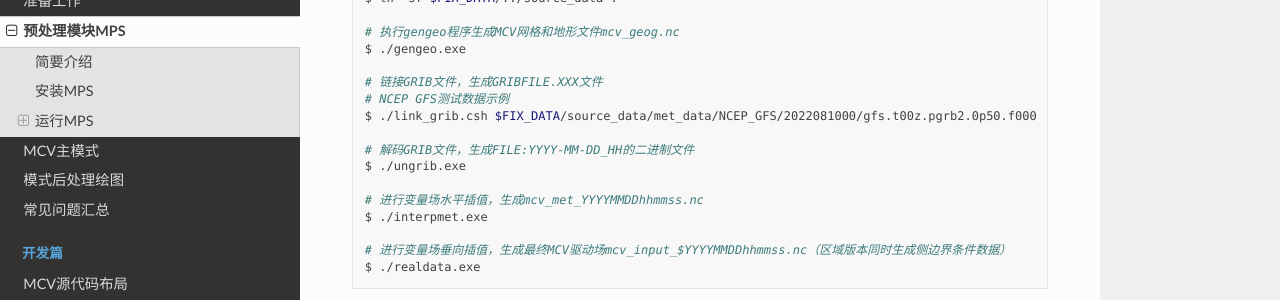
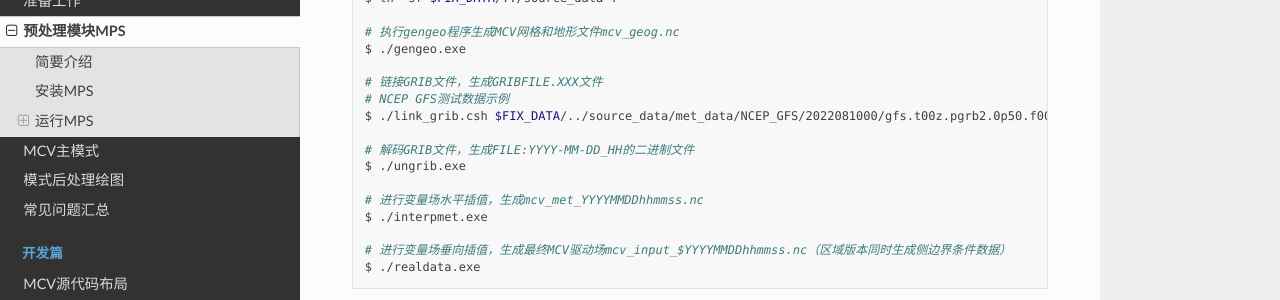
Before and after one commit to qingu/mug, a Sphinx documentation site: the page built from source/run_section/02_mps.md, in a window 1280 px wide and 900 px high, scrolled down 792 px. Shown: the part 151-451 px from the top of the window. Built offline with Sphinx 7.4.7 and the Read the Docs theme 3.1.0, drawn with Linux system fonts in a browser that asks for light colours.

```diff
--- a/source/run_section/02_mps.md
+++ b/source/run_section/02_mps.md
@@ -37,7 +37,7 @@ $ ./gengeo.exe
 
 # 链接GRIB文件，生成GRIBFILE.XXX文件
 # NCEP GFS测试数据示例
-$ ./link_grib.csh $FIX_DATA/source_data/met_data/NCEP_GFS/2022081000/gfs.t00z.pgrb2.0p50.f000
+$ ./link_grib.csh $FIX_DATA/../source_data/met_data/NCEP_GFS/2022081000/gfs.t00z.pgrb2.0p50.f000
 
 # 解码GRIB文件，生成FILE:YYYY-MM-DD_HH的二进制文件
 $ ./ungrib.exe
```
